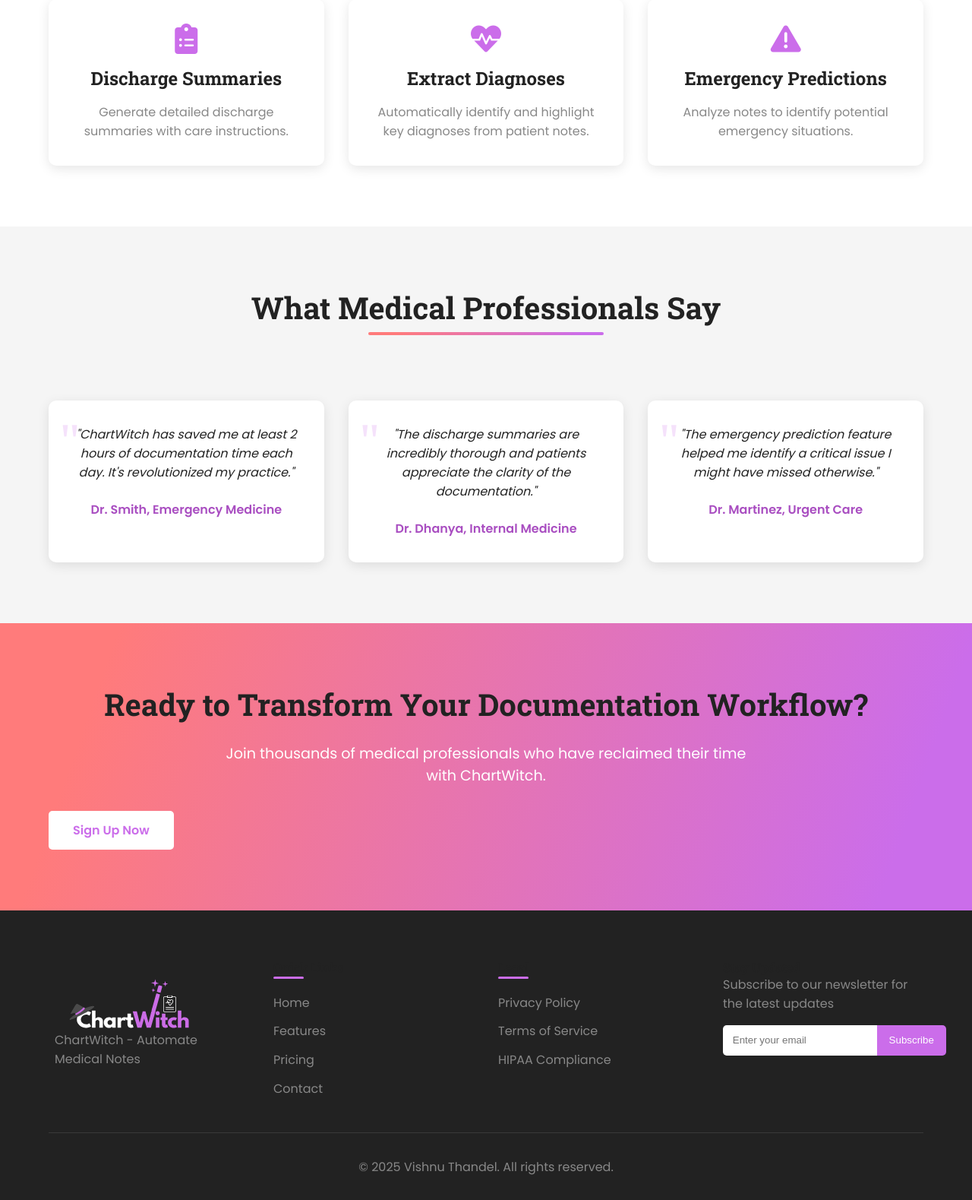
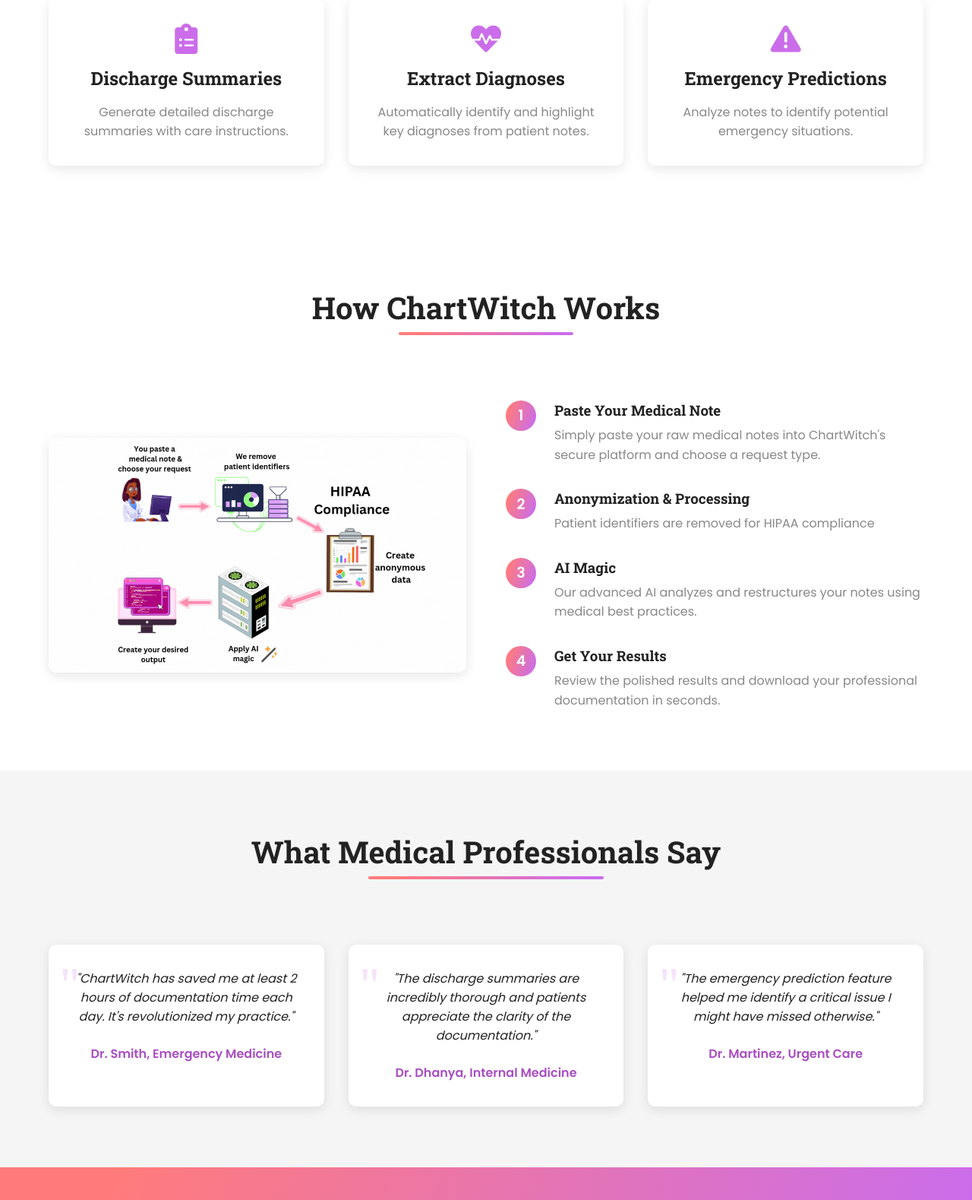
Before and after one commit to branihat/Hospital_Shortener, a Flask app: page / in a window 1280 px wide. Shown: the part 1359-2938 px from the top of the page at 76% size. Run offline with Flask 3, Linux system fonts and the light colour scheme; some libraries are stand-ins or nearby versions.

Commit message:
Landing Page Bug fixed

```diff
--- a/static/landing.css
+++ b/static/landing.css
@@ -406,6 +406,127 @@ footer {
     margin-bottom: 1rem;
 }
 
+/* How It Works Section Styles */
+.how-it-works-section {
+    padding: 5rem 5%;
+    background-color: var(--background);
+    text-align: center;
+}
+
+.how-it-works-section h2 {
+    font-size: 2.5rem;
+    margin-bottom: 3rem;
+    position: relative;
+    display: inline-block;
+}
+
+.how-it-works-section h2:after {
+    content: '';
+    position: absolute;
+    width: 50%;
+    height: 4px;
+    background: var(--gradient);
+    bottom: -10px;
+    left: 25%;
+    border-radius: 2px;
+}
+
+.how-it-works-container {
+    display: flex;
+    flex-direction: row;
+    align-items: center;
+    justify-content: space-between;
+    gap: 3rem;
+    margin-top: 3rem;
+}
+
+.how-it-works-video {
+    flex: 1;
+    max-width: 550px;
+    position: relative;
+    border-radius: 10px;
+    overflow: hidden;
+    box-shadow: var(--shadow);
+}
+
+.process-gif {
+    width: 100%;
+    height: auto;
+    border-radius: 10px;
+    display: block;
+}
+
+.video-placeholder {
+    position: absolute;
+    top: 0;
+    left: 0;
+    width: 100%;
+    height: 100%;
+    background-color: rgba(0,0,0,0.1);
+    display: flex;
+    flex-direction: column;
+    justify-content: center;
+    align-items: center;
+    color: var(--primary);
+    font-size: 1.2rem;
+}
+
+.video-placeholder i {
+    font-size: 4rem;
+    margin-bottom: 1rem;
+}
+
+.how-it-works-steps {
+    flex: 1;
+    max-width: 550px;
+    display: flex;
+    flex-direction: column;
+    gap: 2rem;
+    text-align: left;
+}
+
+.step {
+    display: flex;
+    align-items: flex-start;
+    gap: 1.5rem;
+}
+
+.step-number {
+    background: var(--gradient);
+    color: white;
+    width: 40px;
+    height: 40px;
+    border-radius: 50%;
+    display: flex;
+    justify-content: center;
+    align-items: center;
+    font-weight: 600;
+    font-size: 1.2rem;
+    flex-shrink: 0;
+}
+
+.step-content h3 {
+    margin-bottom: 0.5rem;
+    color: var(--text-color);
+}
+
+.step-content p {
+    color: var(--gray);
+    line-height: 1.6;
+}
+
+/* Responsive adjustments */
+@media (max-width: 992px) {
+    .how-it-works-container {
+        flex-direction: column;
+    }
+
+    .how-it-works-video,
+    .how-it-works-steps {
+        max-width: 100%;
+    }
+}
+
 .newsletter-form {
     display: flex;
 }
--- a/templates/landing.html
+++ b/templates/landing.html
@@ -158,8 +158,8 @@
     <div class="landing-container">
         <nav>
             <div class="logo-container">
-                <img src="{{ url_for('static', filename='logo-dark.svg') }}" alt="ChartWitch Logo" class="logo dark-mode-logo">
-                <img src="{{ url_for('static', filename='logo-light.svg') }}" alt="ChartWitch Logo" class="logo light-mode-logo">
+                <img src="{{ url_for('static', filename='logo-dark.svg') }}" alt="ChartWitch Logo" class="logo light-mode-logo">
+                <img src="{{ url_for('static', filename='logo-light.svg') }}" alt="ChartWitch Logo" class="logo dark-mode-logo">
             </div>
             <div class="nav-buttons">
                 <a href="/pricing" class="nav-button">Pricing</a>
@@ -221,7 +221,44 @@
                     </div>
                 </div>
             </div>
-
+            <div class="how-it-works-section">
+                <h2>How ChartWitch Works</h2>
+                <div class="how-it-works-container">
+                    <div class="how-it-works-video">
+                        <img src="{{ url_for('static', filename='how-it-works.gif') }}" alt="How ChartWitch works" class="process-gif">
+                    </div>
+                    <div class="how-it-works-steps">
+                        <div class="step">
+                            <div class="step-number">1</div>
+                            <div class="step-content">
+                                <h3>Paste Your Medical Note</h3>
+                                <p>Simply paste your raw medical notes into ChartWitch's secure platform and choose a request type.</p>
+                            </div>
+                        </div>
+                        <div class="step">
+                            <div class="step-number">2</div>
+                            <div class="step-content">
+                                <h3>Anonymization & Processing</h3>
+                                <p>Patient identifiers are removed for HIPAA compliance</p>
+                            </div>
+                        </div>
+                        <div class="step">
+                            <div class="step-number">3</div>
+                            <div class="step-content">
+                                <h3>AI Magic</h3>
+                                <p>Our advanced AI analyzes and restructures your notes using medical best practices.</p>
+                            </div>
+                        </div>
+                        <div class="step">
+                            <div class="step-number">4</div>
+                            <div class="step-content">
+                                <h3>Get Your Results</h3>
+                                <p>Review the polished results and download your professional documentation in seconds.</p>
+                            </div>
+                        </div>
+                    </div>
+                </div>
+            </div>
             <div class="testimonials-section">
                 <h2>What Medical Professionals Say</h2>
                 <div class="testimonials-grid">
```
Also changed, not shown: static/how-it-works.gif (added), 1 other file.
